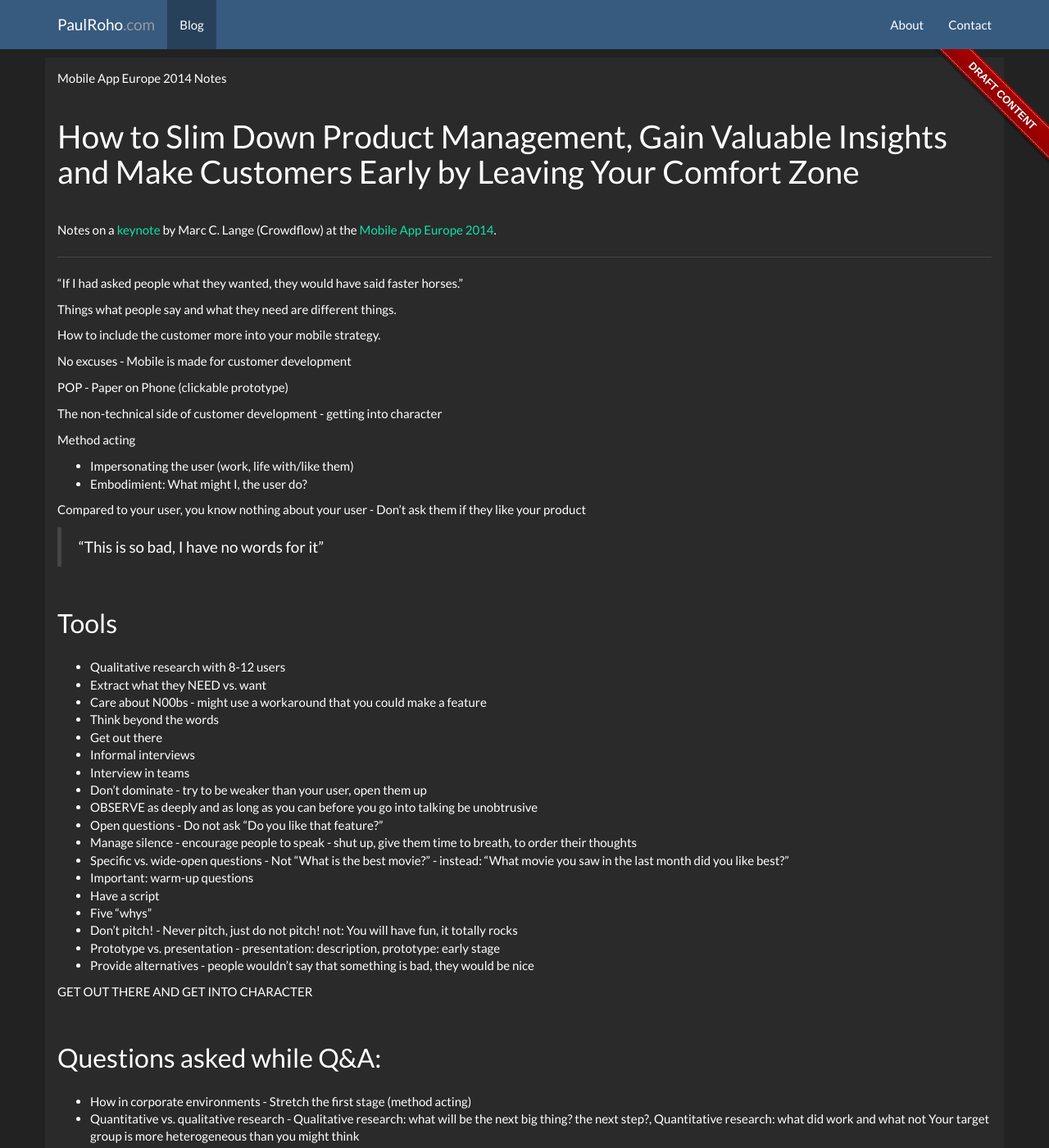
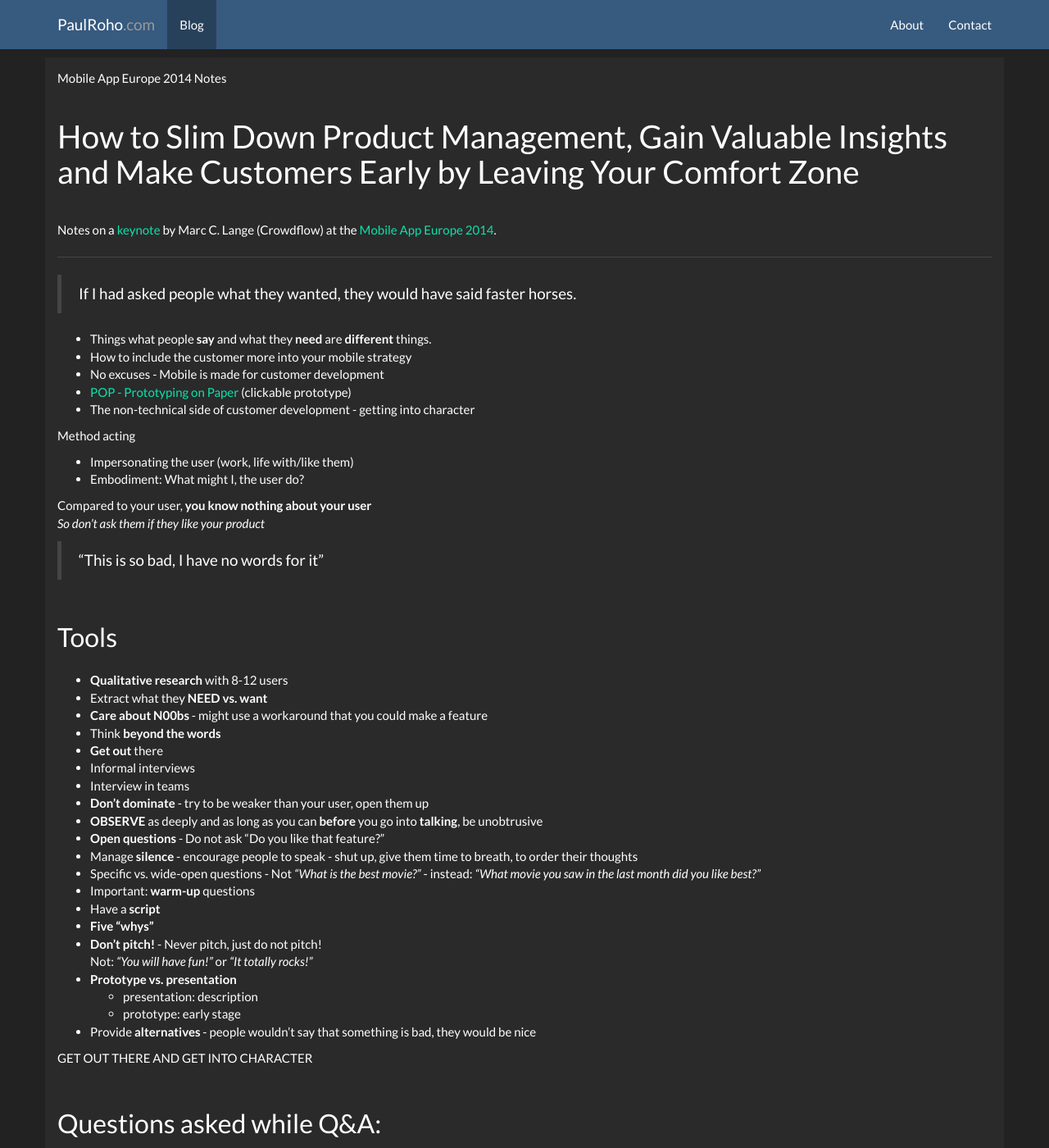
Before and after one commit to paulroho/paulroho.github.io, a Jekyll site: the page built from _posts/2014-10-01-How-to-Slim-Down-Product-Management.md, in a window 1280 px wide and 1400 px high. Shown: the whole window at 82% size. Built offline with Jekyll 4.4.1, drawn with Linux system fonts in a browser that asks for light colours; nearby versions of some CDN libraries; some of the changed text lies outside the part shown.

Commit message:
MAE2014: How to Slim Down Product Management, Gain Valuable Insights and Make Customers Early by Leaving Your Comfort Zone (Marc C. Lange) publish

```diff
--- a/_posts/2014-10-01-How-to-Slim-Down-Product-Management.md
+++ b/_posts/2014-10-01-How-to-Slim-Down-Product-Management.md
@@ -13,51 +13,54 @@ by Marc C. Lange (Crowdflow)
 at the [Mobile App Europe 2014](http://mobileappeurope.com/).
 
 ---
-"If I had asked people what they wanted, they would have said faster horses."
+> If I had asked people what they wanted, they would have said faster horses.
 
-Things what people say and what they need are different things.
-
-How to include the customer more into your mobile strategy.
-
-No excuses - Mobile is made for customer development
-
-POP - Paper on Phone (clickable prototype)
-
-The non-technical side of customer development - getting into character
+* Things what people **say** and what they **need** are **different** things.
+* How to include the customer more into your mobile strategy
+* No excuses - Mobile is made for customer development
+* [POP - Prototyping on Paper](https://play.google.com/store/apps/details?id=in.woomoo.pop&hl=en) (clickable prototype)
+* The non-technical side of customer development - getting into character
 
 Method acting
+
 * Impersonating the user (work, life with/like them)
-* Embodimient: What might I, the user do?
+* Embodiment: What might I, the user do?
 
-Compared to your user, you know nothing about your user - Don't ask them if they like your product
+Compared to your user, **you know nothing about your user**
+*So don't ask them if they like your product*
 > "This is so bad, I have no words for it"
 
 ##Tools
-* Qualitative research with 8-12 users
-* Extract what they NEED vs. want
-* Care about N00bs - might use a workaround that you could make a feature
-* Think beyond the words
-* Get out there
+* **Qualitative research** with 8-12 users
+* Extract what they **NEED vs. want**
+* **Care about N00bs** - might use a workaround that you could make a feature
+* Think **beyond the words**
+* **Get out** there
 * Informal interviews
 * Interview in teams
-* Don't dominate - try to be weaker than your user, open them up
-* OBSERVE as deeply and as long as you can before you go into talking be unobtrusive
-* Open questions - Do not ask "Do you like that feature?"
-* Manage silence - encourage people to speak - shut up, give them time to breath, to order their thoughts
-* Specific vs. wide-open questions -  Not "What is the best movie?" - instead: "What movie you saw in the last month did you like best?"
-* Important: warm-up questions
-* Have a script
-* Five "whys"
-* Don't pitch! - Never pitch, just do not pitch! not: You will have fun, it totally rocks
-* Prototype vs. presentation - presentation: description, prototype: early stage
-* Provide alternatives - people wouldn't say that something is bad, they would be nice
+* **Don't dominate** - try to be weaker than your user, open them up
+* **OBSERVE** as deeply and as long as you can **before** you go into **talking**, be unobtrusive
+* **Open questions** - Do not ask "Do you like that feature?"
+* Manage **silence** - encourage people to speak - shut up, give them time to breath, to order their thoughts
+* Specific vs. wide-open questions -  Not *"What is the best movie?"* - instead: *"What movie you saw in the last month did you like best?"*
+* Important: **warm-up** questions
+* Have a **script**
+* **Five "whys"**
+* **Don't pitch!** - Never pitch, just do not pitch!
+ Not: *"You will have fun!"* or *"It totally rocks!"*
+* **Prototype vs. presentation**
+    * presentation: description
+    * prototype: early stage
+* Provide **alternatives** - people wouldn't say that something is bad, they would be nice
 
 GET OUT THERE AND GET INTO CHARACTER
 
 ##Questions asked while Q&A:
 
 * How in corporate environments - Stretch the first stage (method acting)
-* Quantitative vs. qualitative research - Qualitative research: what will be the next big thing? the next step?, Quantitative research: what did work and what not
-Your target group is more heterogeneous than you might think
+
+* Quantitative vs. qualitative research
+    * Qualitative research: what will be the next big thing? the next step?
+    * Quantitative research: what did work and what not - Your target group is more heterogeneous than you might think
 * What do you think about flat design
 * Why do you think why is the user now with mobile apps more in the focus than it was before.
```
Also changed, not shown: other parts of _posts/2014-10-01-How-to-Slim-Down-Product-Management.md (+1 -1 lines).
